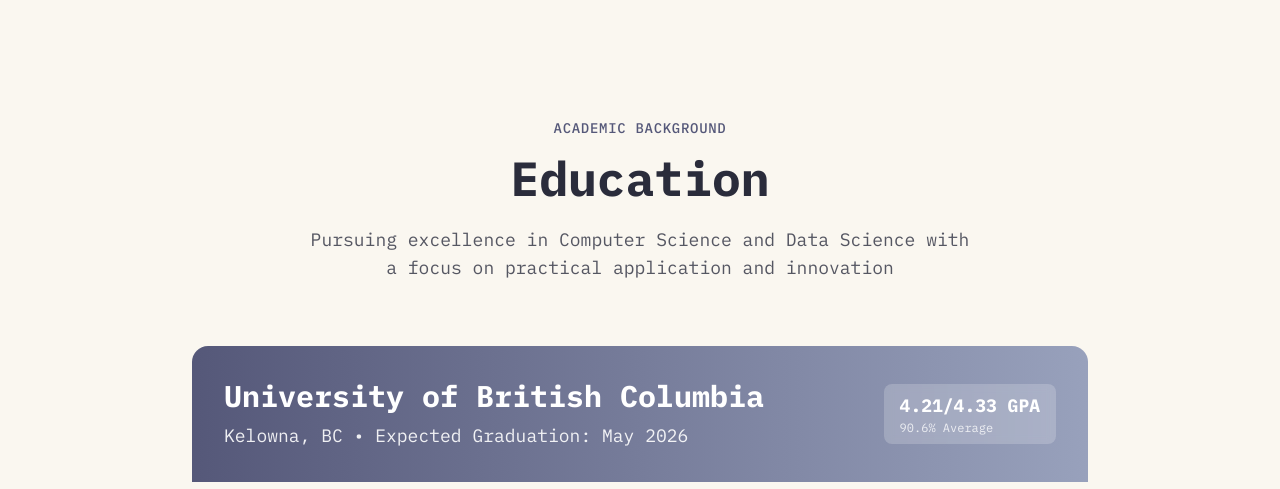
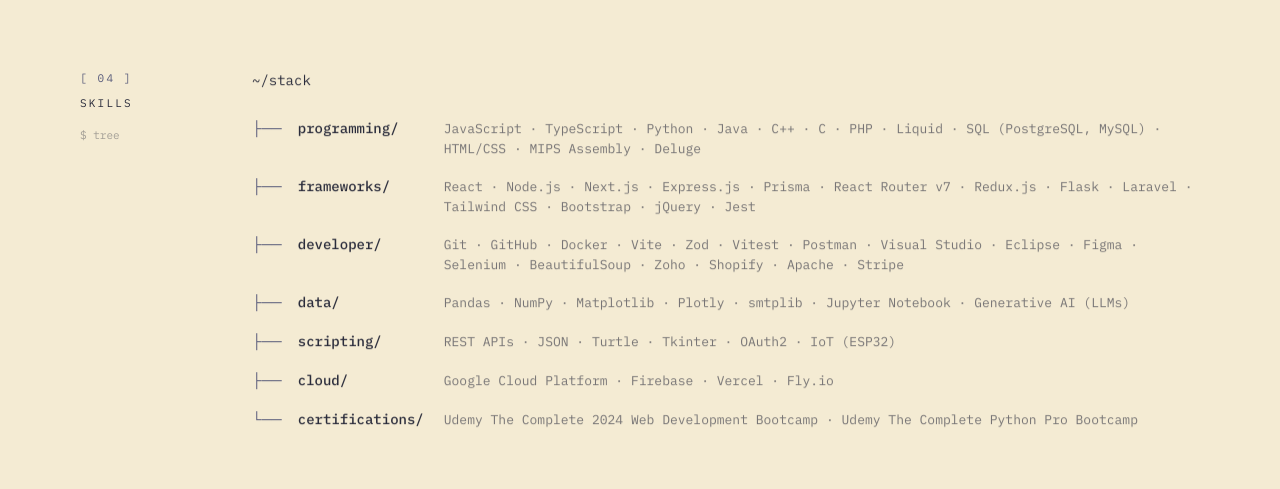
Before and after one commit to ariqmuldi/ariqmuldicom, a Next.js app: page / in a window 1280 px wide. Shown: the part 4357-4846 px from the top of the page. Built offline with nearby package versions, Linux system fonts and the light colour scheme.

Commit message:
feat: add skills tree section

```diff
--- /dev/null
+++ b/app/components/StackSection.tsx
@@ -0,0 +1,40 @@
+'use client';
+
+import { skills } from '@/app/data/skills';
+
+// Derive a short folder-style label from a category name, e.g.
+// "Programming Languages" → "programming/", "Cloud & Deployment" → "cloud/".
+function folder(name: string): string {
+	const first = name.trim().split(/\s+/)[0].toLowerCase();
+	return `${first}/`;
+}
+
+export default function StackSection() {
+	const categories = skills.categories;
+
+	return (
+		<section id="skills" className="section section--warm">
+			<div className="section-grid">
+				<div className="section-index">
+					<div className="section-index__num">[ 04 ]</div>
+					<div className="section-index__label">SKILLS</div>
+					<div className="section-index__cmd">$ tree</div>
+				</div>
+
+				<div className="tree" data-reveal>
+					<div className="tree__root">~/stack</div>
+					{categories.map((category, i) => {
+						const isLast = i === categories.length - 1;
+						return (
+							<div className="tree__row" key={category.name}>
+								<span className="tree__glyph">{isLast ? '└──' : '├──'}</span>
+								<span className="tree__label">{folder(category.name)}</span>
+								<span className="tree__items">{category.skills.join(' · ')}</span>
+							</div>
+						);
+					})}
+				</div>
+			</div>
+		</section>
+	);
+}
```
